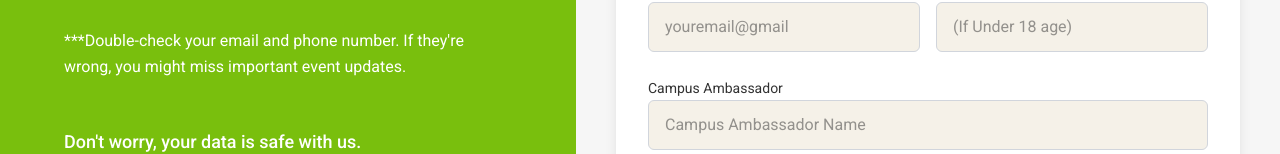
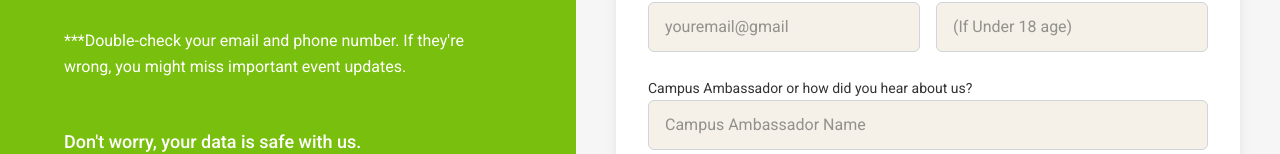
Before and after one commit to shihabhq/innoverse, a Next.js app: page /register in a window 1280 px wide. Shown: the part 656-810 px from the top of the page. Built offline with nearby package versions, Linux system fonts and the light colour scheme; a web font is replaced by a local one.

Commit message:
CA added

```diff
--- a/src/components/Step1PersonalInfo.tsx
+++ b/src/components/Step1PersonalInfo.tsx
@@ -32,8 +32,6 @@ const GRADE_OPTIONS = [
   { value: "12", label: "Class - 12" },
   { value: "13", label: "Undergraduate" },
 ];
-
-
 
 const TSHIRT_OPTIONS = [
   { value: "s", label: "S" },
@@ -127,7 +125,7 @@ const Step1PersonalInfo: React.FC<Step1PersonalInfoProps> = ({
           />
         </div>
         <FormInput
-          name="Campus Ambassador"
+          name="Campus Ambassador or how did you hear about us?"
           placeholder="Campus Ambassador Name"
           value={formData.address}
           onChange={(e) => onFormDataChange("address", e.target.value)}
```
